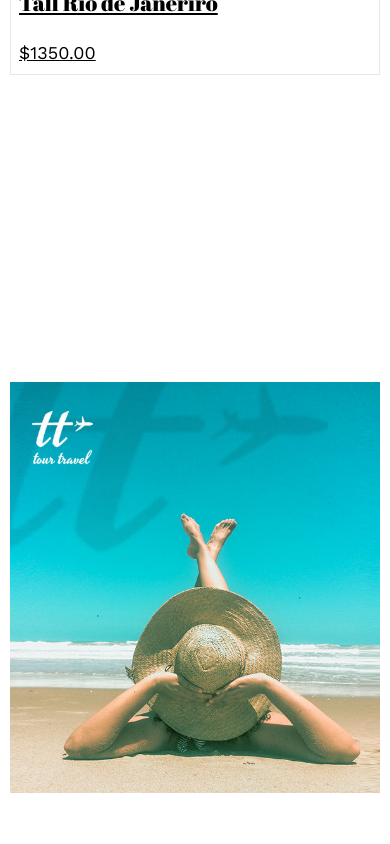
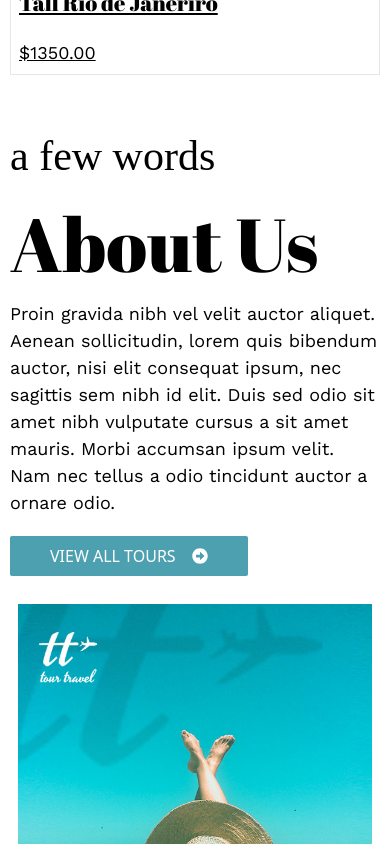
Before and after one commit to iamHarshvardhan10/frontend-travel-agency-website, a React (Vite) app: page / in a window 390 px wide. Shown: the part 2320-3164 px from the top of the page. Built offline with nearby package versions, Linux system fonts and the light colour scheme; a web font is replaced by a local one.

Commit message:
complete responsiveness for aboutusComponent page ui for all device

```diff
--- a/src/components/AboutUsComponent.jsx
+++ b/src/components/AboutUsComponent.jsx
@@ -3,11 +3,15 @@ import aboutComoment from "../assets/asset 14.jpeg";
 
 const AboutUsComponent = () => {
   return (
-    <div className="flex items-center justify-between">
-      <img src={aboutComoment} alt="" />
-      <div className="p-20">
-        <span className="text-[32px] font-handwriting">a few words</span>
-        <h1 className="text-[75px] ">About Us</h1>
+    <div className="lg:flex lg:flex-row md:flex md:flex-col-reverse sm:flex sm:flex-col-reverse max-sm:flex max-sm:flex-col-reverse items-center justify-between">
+      <img src={aboutComoment} alt="" className="max-sm:w-full max-sm:p-2"/>
+      <div className="lg:p-20">
+        <span className="lg:text-[32px] md:text-[42px] sm:text-[42px] max-sm:text-[42px] font-handwriting">
+          a few words
+        </span>
+        <h1 className="lg:text-[75px] md:text-[100px] sm:text-[100px] max-sm:text-[75px]">
+          About Us
+        </h1>
         <p className="text-[18px] font-workSans">
           Proin gravida nibh vel velit auctor aliquet. Aenean sollicitudin,
           lorem quis bibendum auctor, nisi elit consequat ipsum, nec sagittis
@@ -15,7 +19,7 @@ const AboutUsComponent = () => {
           amet mauris. Morbi accumsan ipsum velit. Nam nec tellus a odio
           tincidunt auctor a ornare odio.
         </p>
-        <button className="flex items-center text-white gap-4 mt-[50px] py-2 px-10 uppercase font-sans bg-[#4ca0af] rounded-sm">
+        <button className="flex items-center text-white gap-4 lg:mt-[50px] md:mt-[30px] sm:mt-[30px] max-sm:mt-[20px] md:mb-[20px] sm:mb-[20px] max-sm:mb-[20px] py-2 px-10 uppercase font-sans bg-[#4ca0af] rounded-sm">
           View All Tours <FaArrowAltCircleRight className="text-white" />
         </button>
       </div>
```
